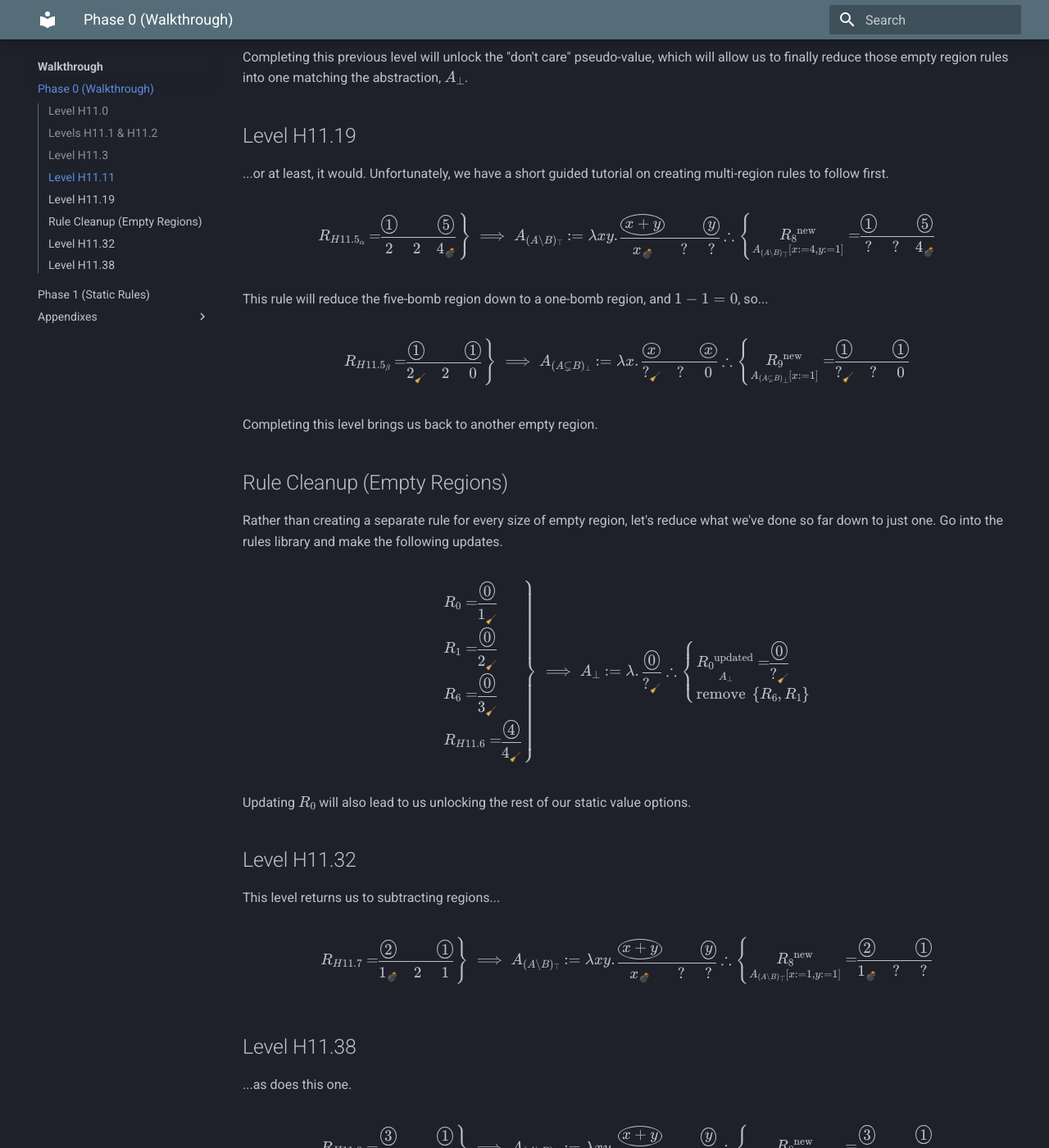
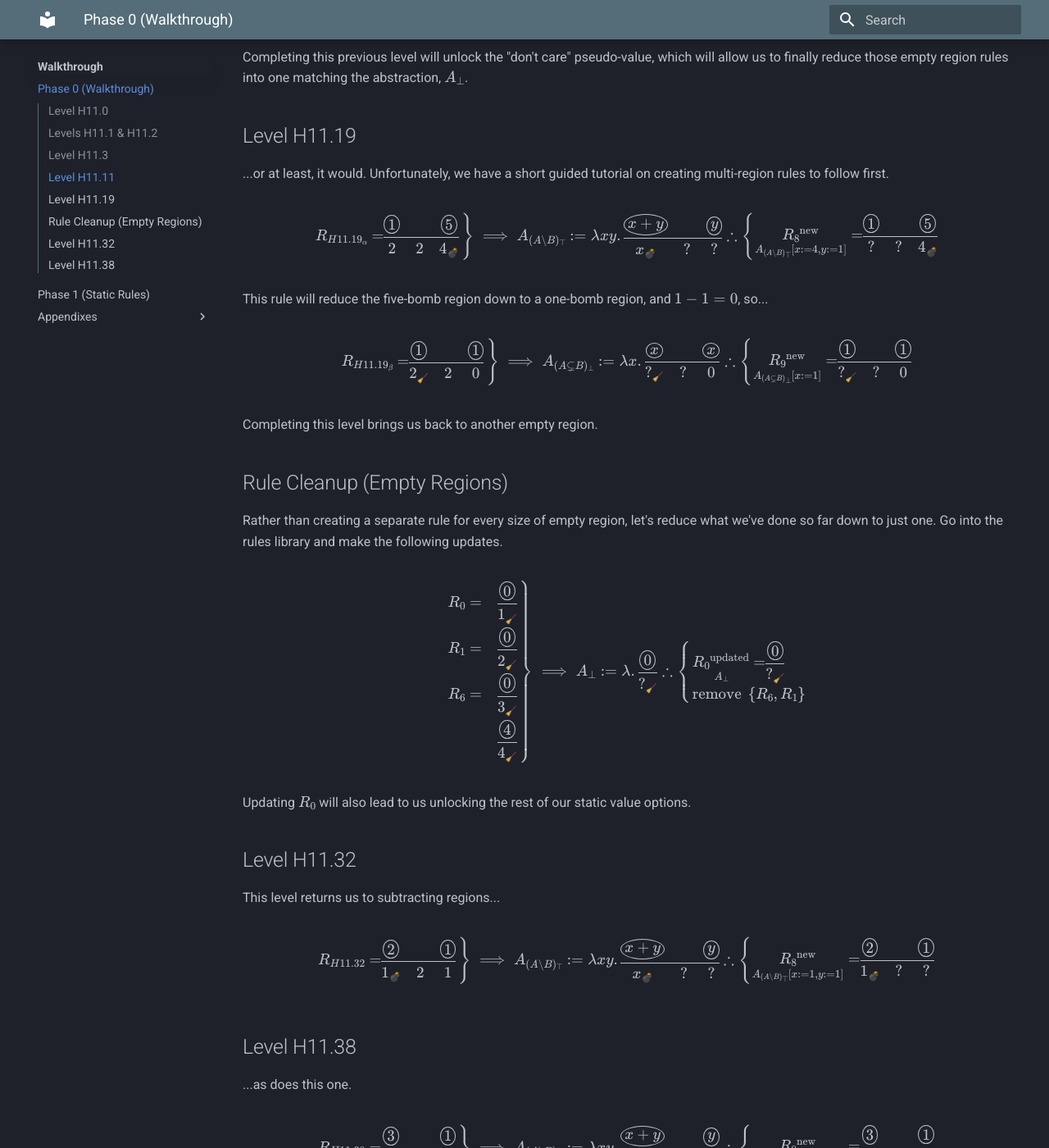
Before and after one commit to RynFromK2L/bombe-guide, an MkDocs documentation site: the page built from docs/walkthrough/phase-0.md, in a window 1280 px wide and 1400 px high, scrolled down 1874 px. Shown: the whole window at 82% size. Built offline with MkDocs 1.6.1 and Material for MkDocs 9.7.7, drawn with Linux system fonts in a browser that asks for light colours; some of the changed text lies outside the part shown.

Commit message:
fix(walkthrough): fix level refences in potential rules in phase 0

```diff
--- a/docs/walkthrough/phase-0.md
+++ b/docs/walkthrough/phase-0.md
@@ -108,7 +108,7 @@ Completing this previous level will unlock the "don't care" pseudo-value, which
 
 $$
 \begin{rcases}
-    \rule{H11.5_\alpha} = \begin{rule} \r1 && \r5 \\ \hline 2 & 2 & 4_\bomb \end{rule}
+    \rule{H11.19_\alpha} = \begin{rule} \r1 && \r5 \\ \hline 2 & 2 & 4_\bomb \end{rule}
 \end{rcases}
 \implies A_{(A\setminus B)_\top} := \begin{abstraction}{xy} \r{x+y} && \r y \\ \hline x_\bomb & ? & ? \end{abstraction}
 \therefore \begin{cases}
@@ -120,7 +120,7 @@ This rule will reduce the five-bomb region down to a one-bomb region, and $1-1=0
 
 $$
 \begin{rcases}
-    \rule{H11.5_\beta} = \begin{rule} \r1 && \r1 \\ \hline 2_\sweep & 2 & 0 \end{rule}
+    \rule{H11.19_\beta} = \begin{rule} \r1 && \r1 \\ \hline 2_\sweep & 2 & 0 \end{rule}
 \end{rcases}
 \implies A_{(A\subsetneq B)_\bot} := \begin{abstraction}{x} \r x && \r x \\ \hline ?_\sweep & ? & 0 \end{abstraction}
 \therefore \begin{cases}
@@ -136,10 +136,10 @@ Rather than creating a separate rule for every size of empty region, let's reduc
 
 $$
 \begin{rcases}
-    \rule0 = \begin{rule} \r0 \\ \hline 1_\sweep \end{rule} \\
-    \rule1 = \begin{rule} \r0 \\ \hline 2_\sweep \end{rule} \\
-    \rule6 = \begin{rule} \r0 \\ \hline 3_\sweep \end{rule} \\
-    \rule{H11.6} = \begin{rule} \r4 \\ \hline 4_\sweep \end{rule}
+    \rule0 = &\begin{rule} \r0 \\ \hline 1_\sweep \end{rule} \\
+    \rule1 = &\begin{rule} \r0 \\ \hline 2_\sweep \end{rule} \\
+    \rule6 = &\begin{rule} \r0 \\ \hline 3_\sweep \end{rule} \\
+    &\begin{rule} \r4 \\ \hline 4_\sweep \end{rule}
 \end{rcases}
 \implies A_\bot := \begin{abstraction}{} \r0 \\ \hline ?_\sweep \end{abstraction}
 \therefore \begin{cases}
@@ -156,7 +156,7 @@ This level returns us to subtracting regions...
 
 $$
 \begin{rcases}
-    \rule{H11.7} = \begin{rule} \r2 && \r1 \\ \hline 1_\bomb & 2 & 1 \end{rule}
+    \rule{H11.32} = \begin{rule} \r2 && \r1 \\ \hline 1_\bomb & 2 & 1 \end{rule}
 \end{rcases}
 \implies A_{(A\setminus B)_\top} := \begin{abstraction}{xy} \r{x+y} && \r y \\ \hline x_\bomb & ? & ? \end{abstraction}
 \therefore \begin{cases}
@@ -170,7 +170,7 @@ $$
 
 $$
 \begin{rcases}
-    \rule{H11.8} = \begin{rule} \r3 && \r1 \\ \hline 2_\bomb & 2 & 1 \end{rule}
+    \rule{H11.38} = \begin{rule} \r3 && \r1 \\ \hline 2_\bomb & 2 & 1 \end{rule}
 \end{rcases}
 \implies A_{(A\setminus B)_\top} := \begin{abstraction}{xy} \r{x+y} && \r y \\ \hline x_\bomb & ? & ? \end{abstraction}
 \therefore \begin{cases}
```
Also changed, not shown: other parts of docs/walkthrough/phase-0.md (+1 -1 lines).
